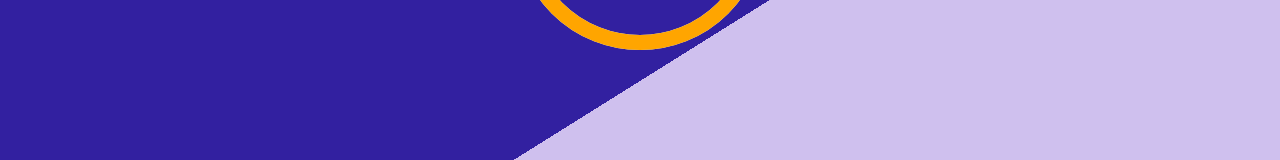
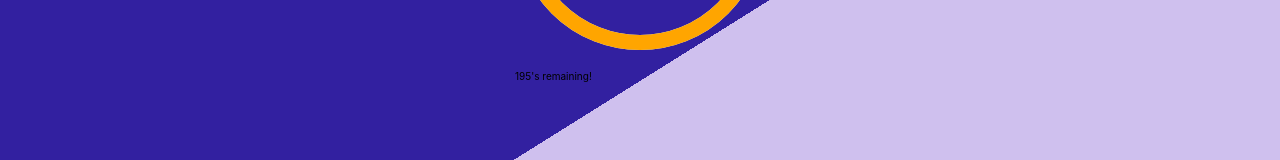
Before and after one commit to aaspinwall/collab, a Next.js app in the folder frontend/: page /development in a window 1280 px wide. Shown: the part 389-549 px from the top of the page. Built offline with nearby package versions, Linux system fonts and the light colour scheme.

Commit message:
add span element to display the seconds with timer-seconds className

```diff
--- a/frontend/components/timer/index.jsx
+++ b/frontend/components/timer/index.jsx
@@ -85,11 +85,12 @@ const Timer = (props, { time, onTimeIsUp }) => {
           strokeDasharray={circumference}
           strokeDashoffset={offset}
         ></circle>
-        <text x={center} y={center} className="percentage timer-seconds">
+        <text x={center} y={center} className="percentage">
           {seconds}'s <br />
           remaining!
         </text>
       </svg>
+      <span className="timer-seconds">{seconds}'s remaining!</span>
     </StyledProgress>
   );
 };
```
